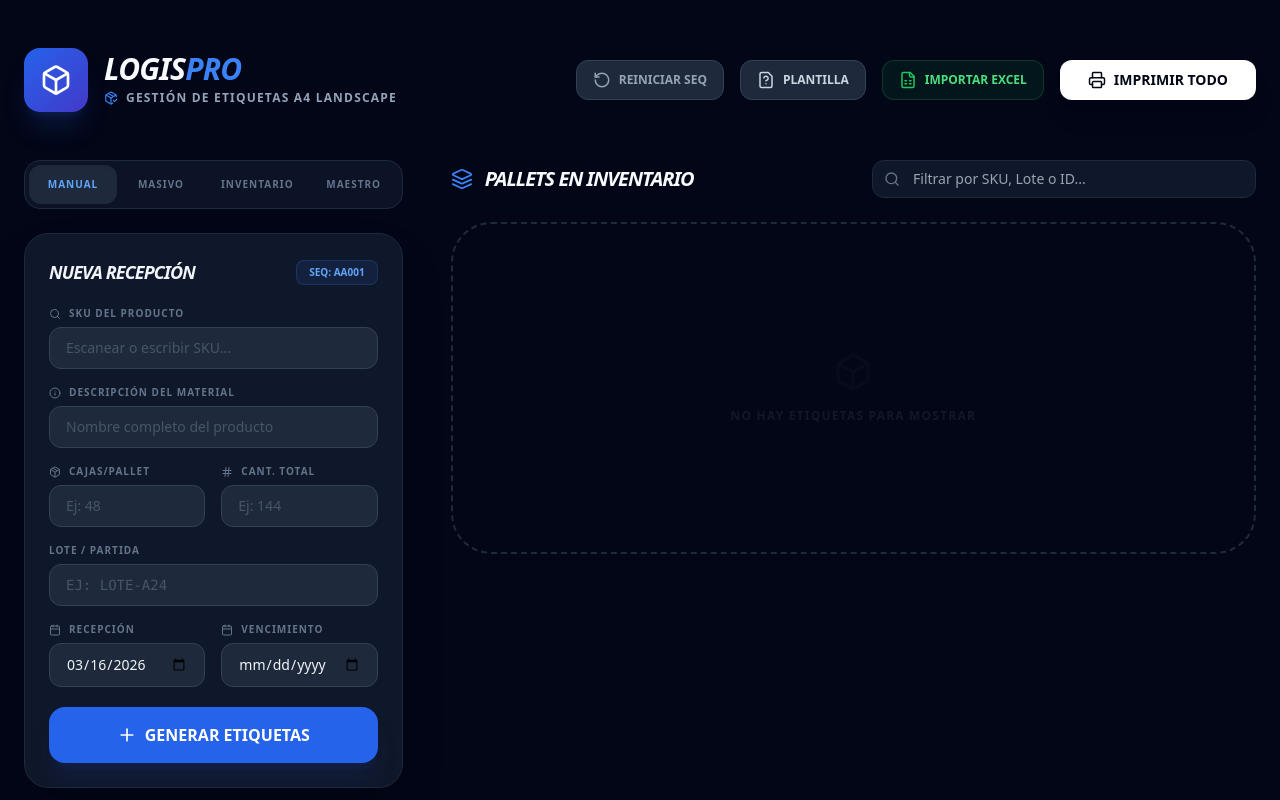
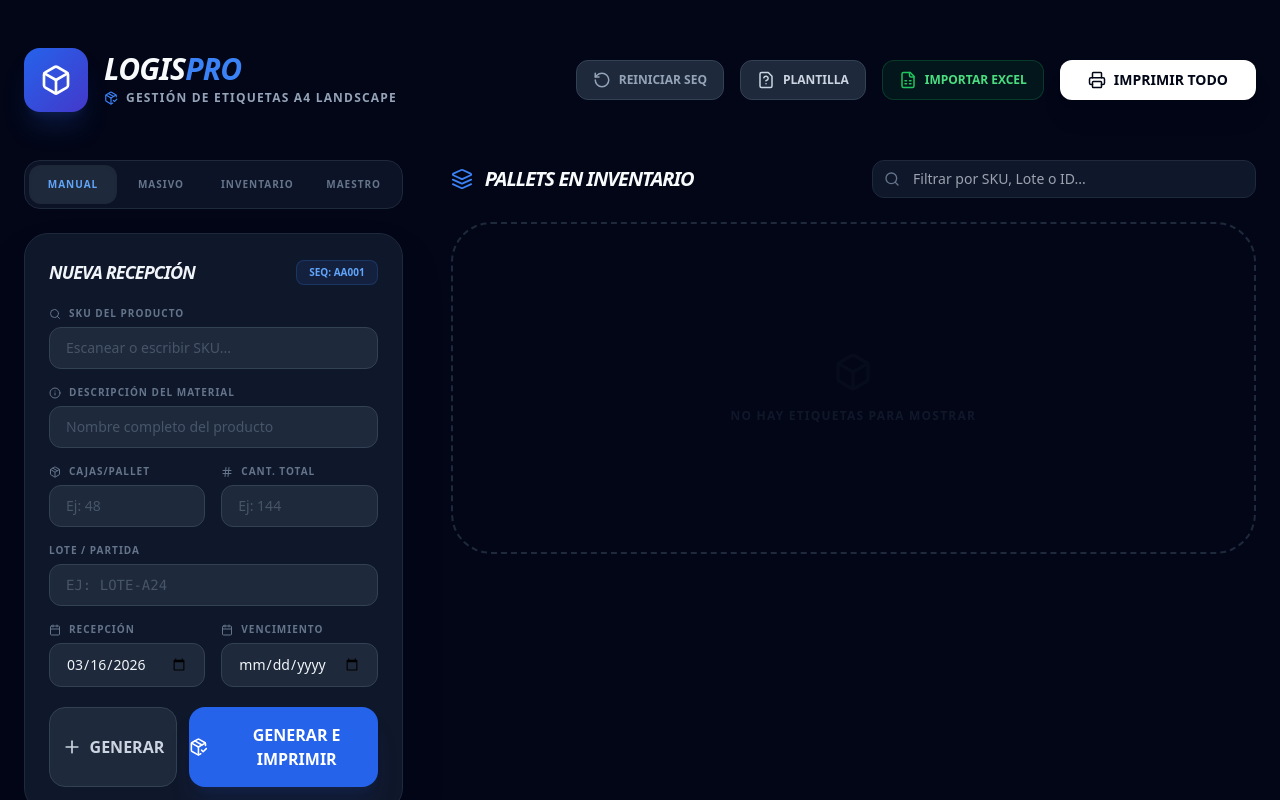
Before and after one commit to hugofsir-create/Recepcion_Cepas, a React (Vite) app: page / in a window 1280 px wide. Shown: the top 800 px of the page. Built offline with nearby package versions, Linux system fonts and the light colour scheme.

Commit message:
feat: Add immediate printing after label generation
Introduce a new option to trigger printing immediately after a label is generated and added to the list. This enhances the workflow for users who need to print labels on demand. The form now supports an optional `shouldPrint` flag.

```diff
--- a/App.tsx
+++ b/App.tsx
@@ -142,6 +142,14 @@ const App: React.FC = () => {
     const labelsWithIds = newLabels.map(l => ({ ...l, id: crypto.randomUUID() })) as ProductLabel[];
     setLabels(prev => [...prev, ...labelsWithIds]);
     setCurrentCode(nextSeq);
+
+    if (data.shouldPrint) {
+      setPrintingSubset(labelsWithIds);
+      setTimeout(() => {
+        window.print();
+        setPrintingSubset(null);
+      }, 200);
+    }
   };
 
   const handleBulkGenerate = (entries: any[]) => {
--- a/components/LabelForm.tsx
+++ b/components/LabelForm.tsx
@@ -37,13 +37,13 @@ const LabelForm: React.FC<LabelFormProps> = ({ onAdd, nextCode, masterData }) =>
     }
   }, [formData.sku, masterData]);
 
-  const handleSubmit = (e: React.FormEvent) => {
+  const handleSubmit = (e: React.FormEvent, shouldPrint: boolean = false) => {
     e.preventDefault();
     if (!formData.sku || !formData.totalBatchQty) {
       alert("Por favor completa los campos obligatorios.");
       return;
     }
-    onAdd(formData);
+    onAdd({ ...formData, shouldPrint });
     setFormData(prev => ({
       ...prev,
       sku: '',
@@ -64,7 +64,7 @@ const LabelForm: React.FC<LabelFormProps> = ({ onAdd, nextCode, masterData }) =>
   const labelClass = "text-[10px] font-black text-slate-500 uppercase tracking-widest mb-1.5 flex items-center gap-2";
 
   return (
-    <form onSubmit={handleSubmit} className="bg-slate-900 border border-slate-800 p-6 rounded-3xl shadow-2xl space-y-5">
+    <form onSubmit={(e) => handleSubmit(e, true)} className="bg-slate-900 border border-slate-800 p-6 rounded-3xl shadow-2xl space-y-5">
       <div className="flex justify-between items-center">
         <h2 className="text-lg font-black text-slate-100 italic uppercase tracking-tighter">Nueva Recepción</h2>
         <div className="bg-blue-500/10 text-blue-400 px-3 py-1 rounded-lg text-[10px] font-black border border-blue-500/20">
@@ -153,13 +153,23 @@ const LabelForm: React.FC<LabelFormProps> = ({ onAdd, nextCode, masterData }) =>
         </div>
       </div>
 
-      <button
-        type="submit"
-        className="w-full bg-blue-600 hover:bg-blue-500 text-white font-black py-4 rounded-2xl transition-all shadow-xl shadow-blue-900/20 flex items-center justify-center gap-2 active:scale-95"
-      >
-        <Plus size={20}/>
-        GENERAR ETIQUETAS
-      </button>
+      <div className="flex gap-3">
+        <button
+          type="button"
+          onClick={(e) => handleSubmit(e, false)}
+          className="flex-1 bg-slate-800 hover:bg-slate-700 text-slate-300 font-black py-4 rounded-2xl transition-all border border-slate-700 flex items-center justify-center gap-2 active:scale-95"
+        >
+          <Plus size={20}/>
+          GENERAR
+        </button>
+        <button
+          type="submit"
+          className="flex-[1.5] bg-blue-600 hover:bg-blue-500 text-white font-black py-4 rounded-2xl transition-all shadow-xl shadow-blue-900/20 flex items-center justify-center gap-2 active:scale-95"
+        >
+          <PackageCheck size={20}/>
+          GENERAR E IMPRIMIR
+        </button>
+      </div>
     </form>
   );
 };
```
